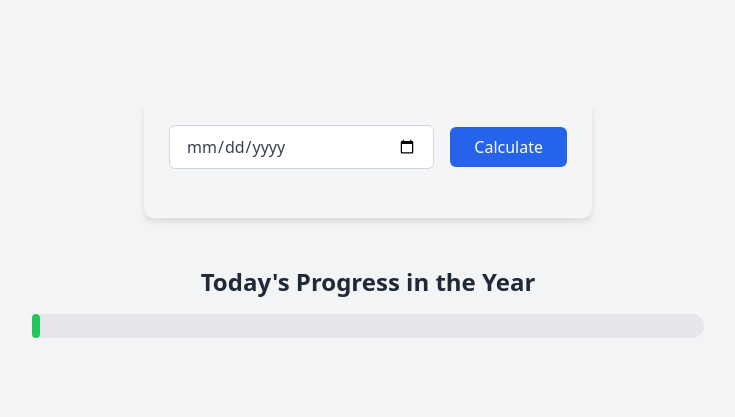
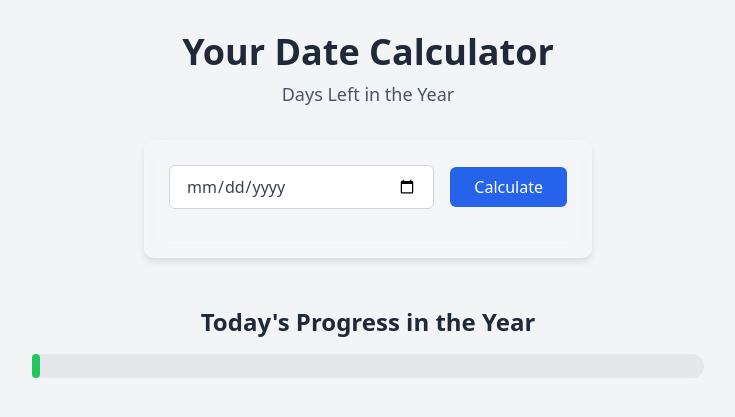
Before and after one commit to suddeb/DateCalculator, a Node server app: page / in a window 1280 px wide. Shown: the top 417 px of the page, without its empty margins (272-1007 px from the left). Run offline with Node 20, Linux system fonts and the light colour scheme; some libraries are stand-ins or nearby versions.

Commit message:
fix: add missing header text

```diff
--- a/views/index.ejs
+++ b/views/index.ejs
@@ -52,8 +52,8 @@
 <body class="bg-gray-100 text-gray-800">
 
     <div class="container mx-auto p-8">
-        <h1 id="main-heading" class="text-4xl font-bold text-center mb-2"></h1>
-        <p id="sub-heading" class="text-lg text-center text-gray-600 mb-8 opacity-0">Days Left in the Year</p>
+        <h1 id="main-heading" class="text-4xl font-bold text-center mb-2">Your Date Calculator</h1>
+        <p id="sub-heading" class="text-lg text-center text-gray-600 mb-8">Days Left in the Year</p>
 
         <div class="max-w-md mx-auto p-6 glass">
             <div class="flex items-center space-x-4">
```
